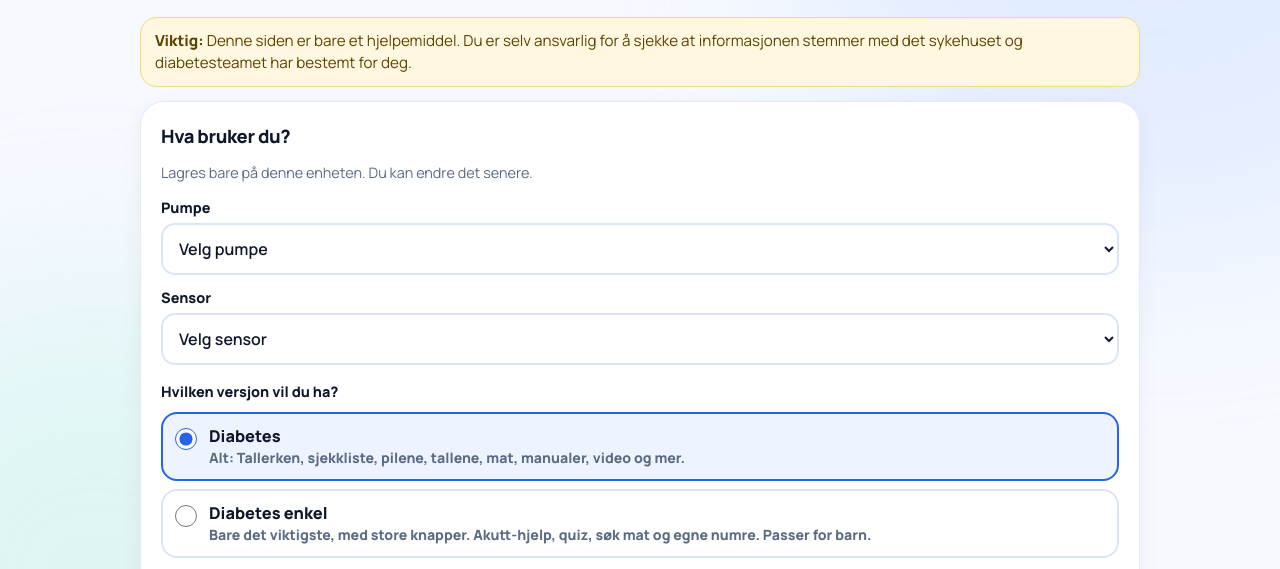
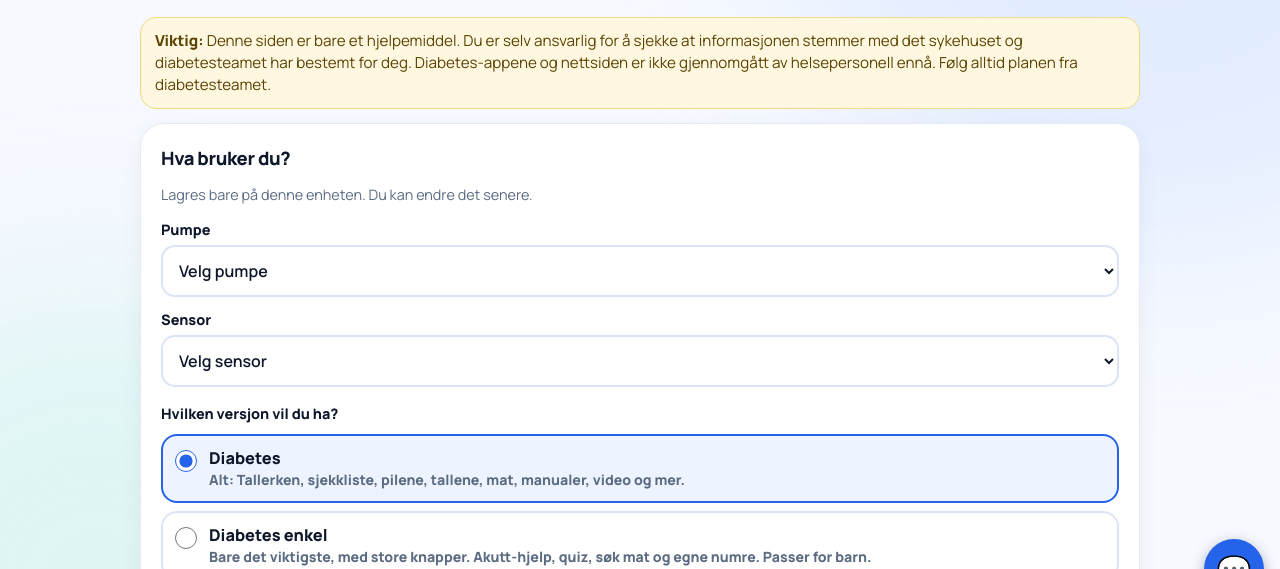
Before and after one commit to RedBeard94/Prosjekt-TR, a plain HTML site: page nyttig/diabetes/index.html in a window 1280 px wide. Shown: the part 185-754 px from the top of the page. Drawn offline with Linux system fonts and the light colour scheme.

Commit message:
Add files via upload

```diff
--- a/nyttig/diabetes/index.html
+++ b/nyttig/diabetes/index.html
@@ -341,7 +341,7 @@
   <section id="velkommen" aria-label="Hva bruker du?">
     <h2 class="vh">Hjelpemidler for <em>diabetikere.</em></h2>
     <p class="lead">Velg pumpe og sensor, så får du sidene som passer best.</p>
-    <p class="vw"><b>Viktig:</b> Denne siden er bare et hjelpemiddel. Du er selv ansvarlig for å sjekke at informasjonen stemmer med det sykehuset og diabetesteamet har bestemt for deg.</p>
+    <p class="vw"><b>Viktig:</b> Denne siden er bare et hjelpemiddel. Du er selv ansvarlig for å sjekke at informasjonen stemmer med det sykehuset og diabetesteamet har bestemt for deg. Diabetes-appene og nettsiden er ikke gjennomgått av helsepersonell ennå. Følg alltid planen fra diabetesteamet.</p>
     <div class="panel"><h2>Hva bruker du?</h2><p class="small" style="margin:0 0 4px;color:var(--muted)">Lagres bare på denne enheten. Du kan endre det senere.</p>
     <label for="ut-p">Pumpe</label><select id="ut-p"></select>
     <label for="ut-s">Sensor</label><select id="ut-s"></select>
@@ -543,5 +543,6 @@ document.addEventListener('keydown',function(e){if(e.key==='Escape'&&!m.hidden){
 <!--telle--><script src="/telle.js" defer></script><!--/telle-->
 <script>(function(){function f(){var h;try{h=+new Intl.DateTimeFormat("en-GB",{timeZone:"Europe/Oslo",hour:"numeric",hour12:false}).format(new Date())%24}catch(e){h=new Date().getHours()}document.documentElement.classList.toggle("natt",h>=22||h<8)}f();setInterval(f,60000)})();</script>
 <script src="/nyttig/diabetes/utstyr.js" defer></script>
+<script src="/nyttig/diabetes/sporsmal/bot.js" defer></script>
 </body>
 </html>
```
